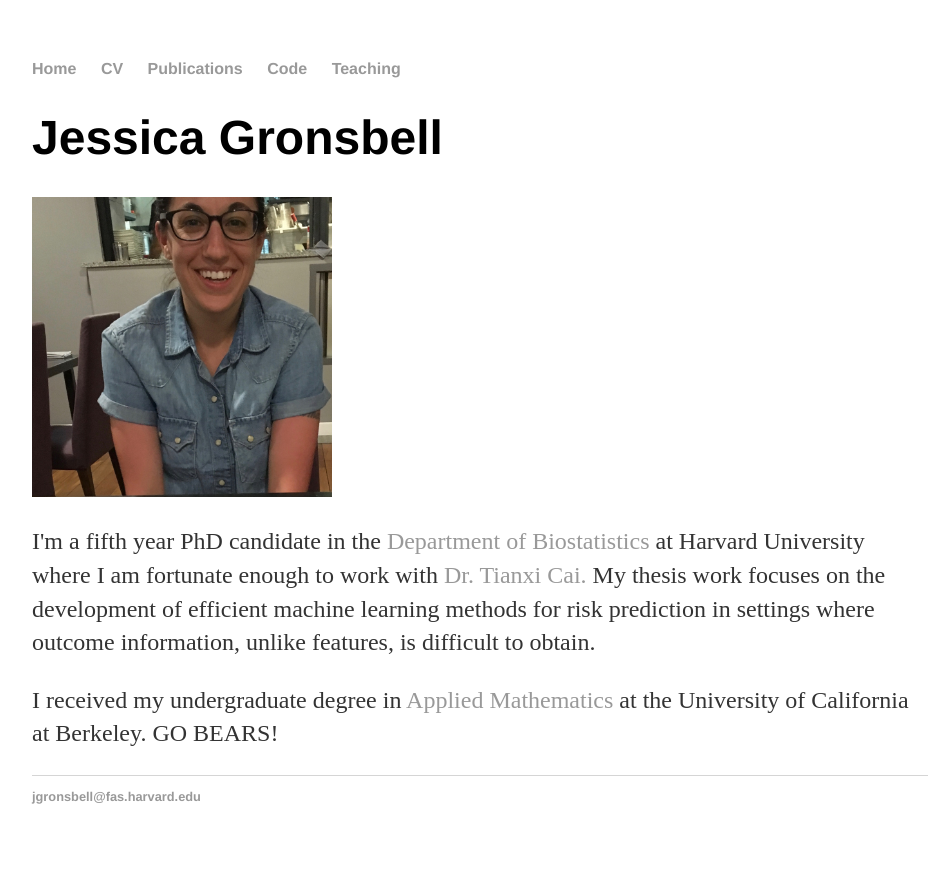
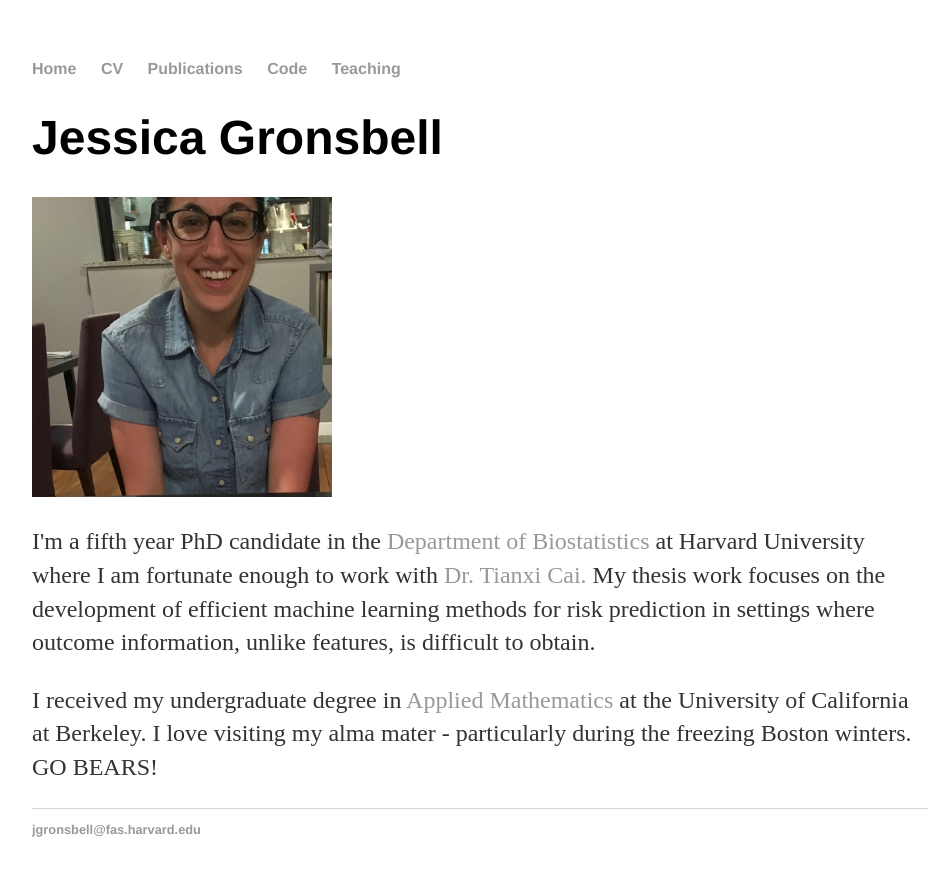
Before and after one commit to jgrons/old_website, a Jekyll site: the page built from index.html, in a window 1280 px wide. Shown: the top 876 px of the page, without its empty margins (160-1101 px from the left). Built offline with Jekyll 4.4.1, drawn with Linux system fonts in a browser that asks for light colours.

Commit message:
Update index.html

```diff
--- a/index.html
+++ b/index.html
@@ -21,7 +21,8 @@ title: Jessica Gronsbell | PhD Candidate in Biostatistics at Harvard University
 
 		<p>
 		I received my undergraduate degree in <a href="https://math.berkeley.edu"> Applied Mathematics</a> at
-		the University of California at Berkeley.  GO BEARS!
+		the University of California at Berkeley.  I love visiting my alma mater - particularly during the freezing
+			Boston winters.  GO BEARS!
 		</p>
 
 
```
